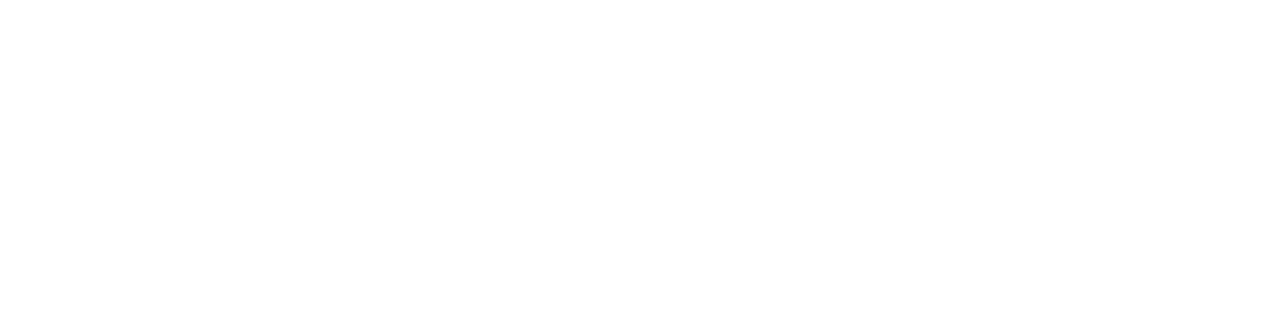
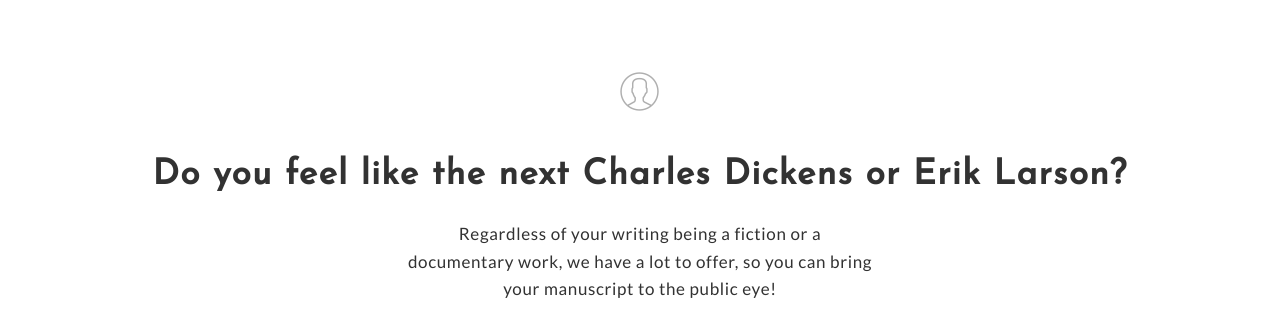
Before and after one commit to ashavakkattil/Bookgroup_template, a Vue app: page / in a window 1280 px wide. Shown: the part 1024-1360 px from the top of the page. Before the commit the page ends 1016 px from the top, so only its background shows below. Built offline with nearby package versions, Linux system fonts and the light colour scheme.

Commit message:
Home-info component added to homepage

```diff
--- a/src/App.vue
+++ b/src/App.vue
@@ -34,5 +34,7 @@ export default {
   letter-spacing: 0.04em;
   text-align: left;
   color: #323232;
+
 }
+
 </style>
--- a/src/components/AppHeader.vue
+++ b/src/components/AppHeader.vue
@@ -143,7 +143,7 @@ export default {
 };
 </script>
 <style >
-@import url("https://fonts.googleapis.com/css?family=Josefin+Sans");
+
 
 .top-panel {
   margin: 0 auto;
--- a/src/views/Home.vue
+++ b/src/views/Home.vue
@@ -1,6 +1,18 @@
 <template>
   <div class="home mt-8">
     <Slider />
+    <v-container>
+      <div class="info_container">
+        <v-img src="../assets/info_icon.png"></v-img>
+        <div class="info_message">
+          <h5>Do you feel like the next Charles Dickens or Erik Larson?</h5>
+          <p>
+            Regardless of your writing being a fiction or a documentary work, we have a lot to offer,
+            so you can bring your manuscript to the public eye!
+          </p>
+        </div>
+      </div>
+    </v-container>
   </div>
 </template>
 
@@ -11,3 +23,33 @@ export default {
   components: { Slider }
 };
 </script>
+
+<style scoped>
+.info_container {
+  text-align: center;
+  padding-top: 66px;
+  padding-bottom: 106px;
+}
+.info_container .v-image {
+  height: 44px;
+  widows: 44px;
+  display: inline-flex;
+}
+.info_message {
+  margin-top: 27px;
+}
+.info_message h5 {
+  font-family: "Josefin Sans";
+  font-size: 35px;
+  letter-spacing: 0.04em;
+  font-weight: 600;
+  margin-bottom: 15px;
+}
+.info_message p{
+  font-family: Lato, sans-serif;
+  font-size: 17px;
+  font-weight: 300;
+  width: 40%;
+  margin: 0 auto;
+}
+</style>
```
Also changed, not shown: src/assets/info_icon.png (added).
